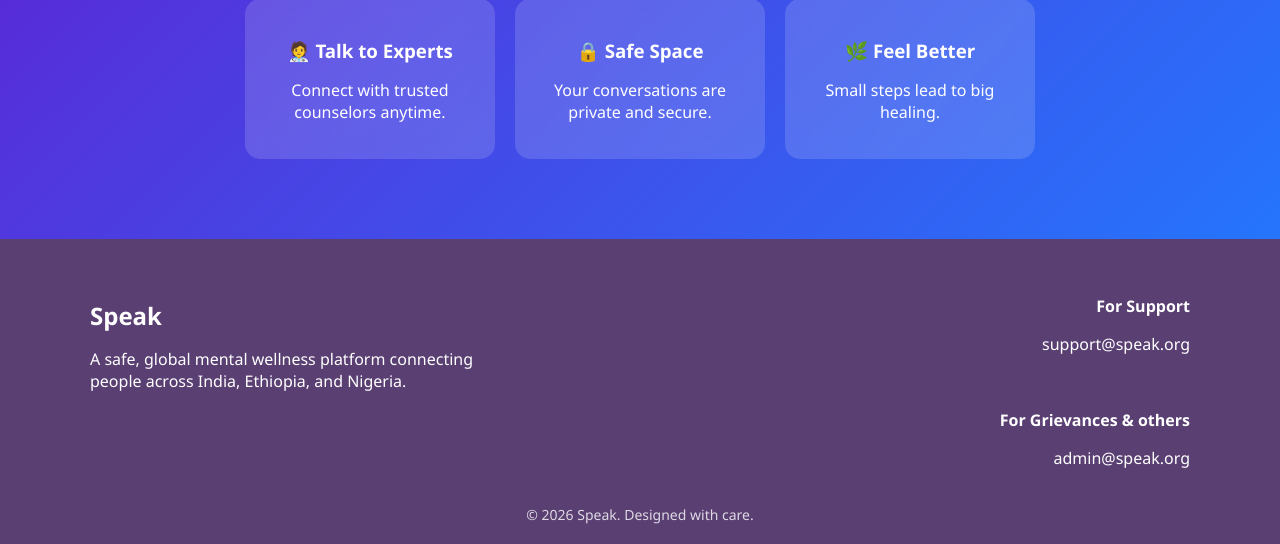
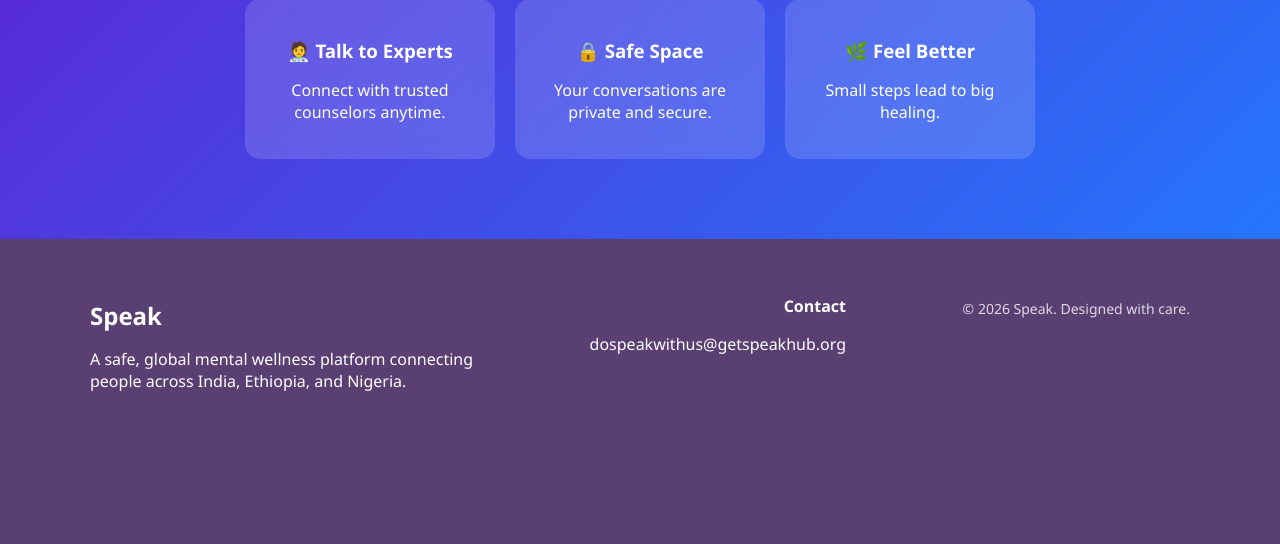
Before and after one commit to Sumouli7/Speak, a Django app: page / in a window 1280 px wide. Shown: the part 651-1195 px from the top of the page. After the commit the page ends 1042 px from the top, so only its background shows below. Run offline with Django 5.2, Linux system fonts and the light colour scheme.

Commit message:
Updated footer in base.html

```diff
--- a/speakproject/templates/speakproject/base.html
+++ b/speakproject/templates/speakproject/base.html
@@ -213,14 +213,9 @@ html, body {
         </div>
 
         <div class="footer-right">
-            <p><strong>For Support</strong></p>
-            <p>support@speak.org</p>
+            <p><strong>Contact</strong></p>
+            <p>dospeakwithus@getspeakhub.org</p>
 
-            <br>
-
-            <p><strong>For Grievances & others</strong></p>
-            <p>admin@speak.org</p>
-        </div>
 
     </div>
 
```
